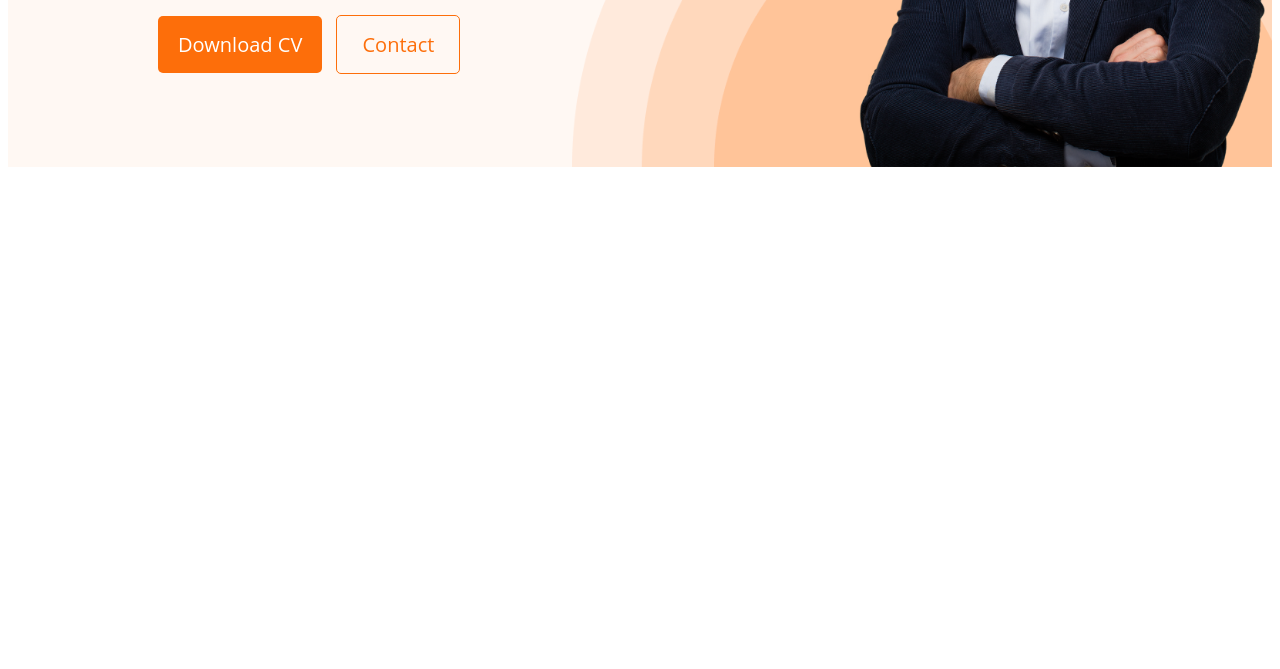
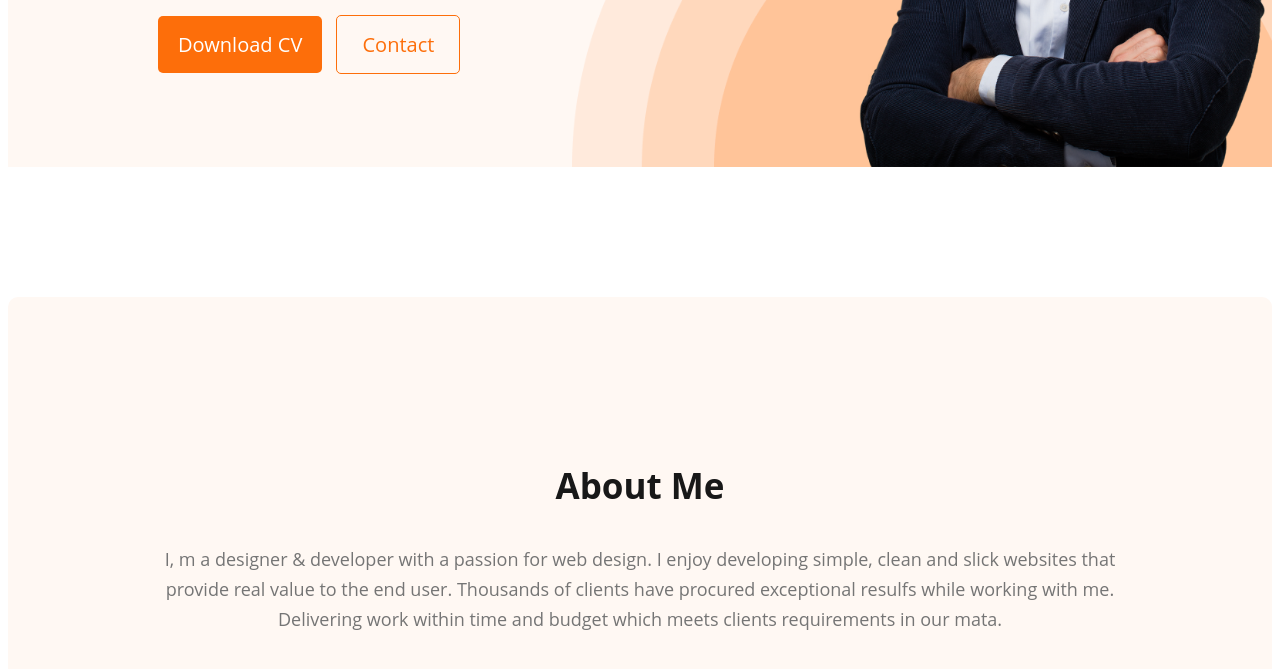
Before and after one commit to asif883/Portfolio-1, a plain HTML site: page index.html in a window 1280 px wide. Shown: the part 513-1182 px from the top of the page. Before the commit the page ends 800 px from the top, so only its background shows below. Drawn offline with Linux system fonts and the light colour scheme.

Commit message:
about part

```diff
--- a/index.html
+++ b/index.html
@@ -29,5 +29,12 @@
         </div>
 
     </header>
+    <main>
+        <section class="about">
+            <h3 class="about-text">About Me</h3>
+            <p class="about-description">I, m a designer & developer with a passion for web design. I enjoy developing simple, clean and slick websites that provide real value to the end user. Thousands of clients have procured exceptional resulfs while working with me. Delivering work within time and budget which meets clients requirements in our mata.</p>
+        </section>
+
+   </main>
 </body>
 </html>
--- a/style.css
+++ b/style.css
@@ -97,3 +97,27 @@ nav a{
     font-size: 20px;
     margin-left: 10px;
 }
+.about{
+    border-radius: 10px;
+    background: #FFF8F3;
+    margin: 130px 0;
+    padding: 130px;
+}
+.about-text{
+    color:  #181818;
+    text-align: center;
+    font-family: Open Sans;
+    font-size: 35px;
+    font-style: normal;
+    font-weight: 700;
+    line-height: normal;
+}
+.about-description{
+    color: #757575;
+    text-align: center;
+   font-family: Open Sans;
+   font-size: 18px;
+   font-style: normal;
+   font-weight: 400;
+   line-height: 30px
+}
```
